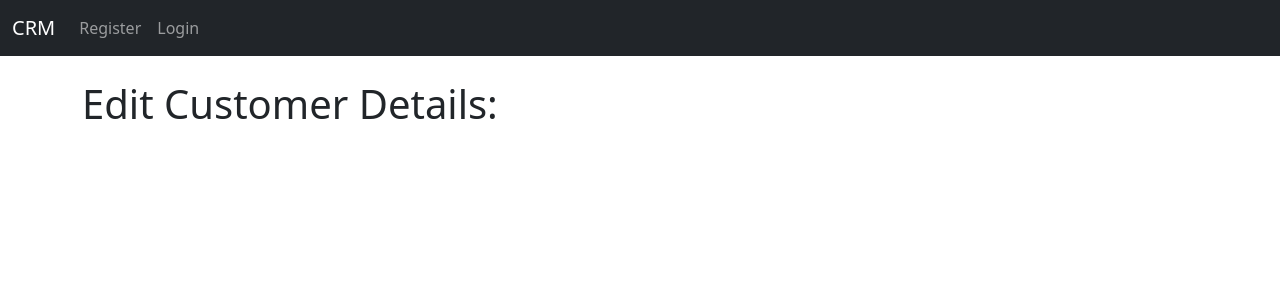
After one commit to michaelgetachew-abebe/Customer-Relation-Management-App, a Django app: page /edit_record/1 in a window 1280 px wide. The commit adds this page. Shown: the top 300 px of the page. Run offline with Django 4.2, Linux system fonts and the light colour scheme.

Commit message:
Feat(layout): fix layout issues

```diff
--- /dev/null
+++ b/crm/crmApp/templates/edit_record.html
@@ -0,0 +1,6 @@
+{% extends 'base.html' %}
+
+{% block content %}
+
+<h1>Edit Customer Details: </h1>
+{% endblock %}
--- a/crm/crmApp/templates/record.html
+++ b/crm/crmApp/templates/record.html
@@ -7,9 +7,8 @@
         <div class="card-header border-0" style="background-color: rgb(33, 37, 41); color: whitesmoke;">
             <div class="d-flex justify-content-between">
                 <strong>{{customer.first_name}} {{customer.last_name}}</strong>
-                <a href="{% url 'edit_record' %}" class="btn btn-secondary">Edit</a>
+                <a href="{% url 'edit_record' customer.id %}" class="btn btn-secondary">Edit</a>
             </div>
-          <strong>{{ customer.first_name }} {{customer.last_name}}</strong>
         </div>
         <div class="card-body">
           <p class="card-text stripped"><strong>Email:</strong> {{customer.email}}</p>
--- a/crm/crmApp/views.py
+++ b/crm/crmApp/views.py
@@ -89,4 +89,4 @@ def add_record(request):
 
 
 def edit_record(request, id):
-    return render(request, 'request.html', {})
+    return render(request, 'edit_record.html', {})
```
